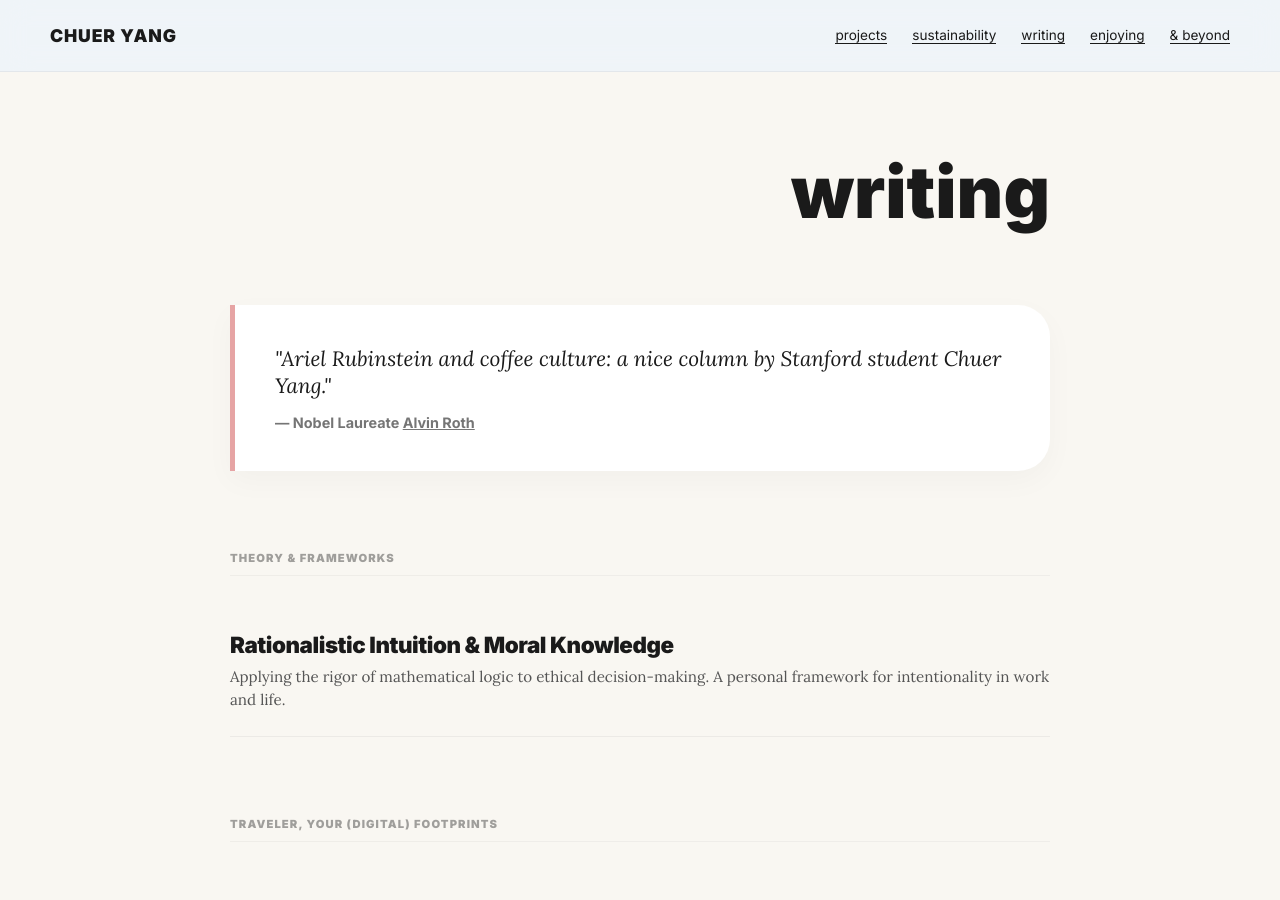
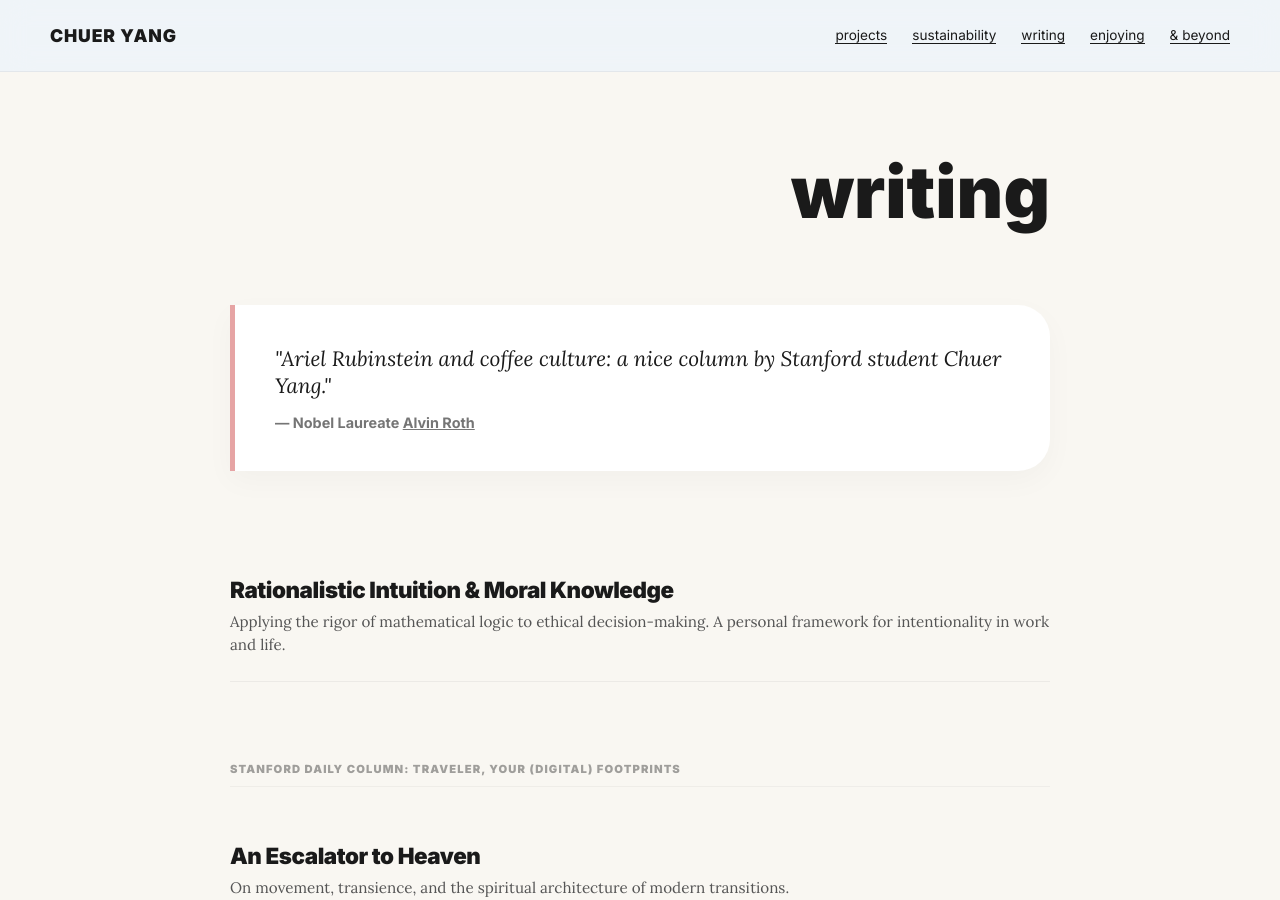
Before and after one commit to chuery/chuer, a Jekyll site: the page writing.html, which Jekyll copies as it is, in a window 1280 px wide and 900 px high. Built offline with Jekyll 4.4.1, drawn with Linux system fonts in a browser that asks for light colours.

Commit message:
formatting

```diff
--- a/writing.html
+++ b/writing.html
@@ -114,7 +114,6 @@
         </div>
     </div>
 
-    <span class="section-label">Theory & Frameworks</span>
     <div class="article-list">
         <a href="https://docs.google.com/document/d/e/2PACX-1vQ6wG_IbWaraxD78ptymF9yRNM7nH4Snn4ngiM_i3mKlgmPBlj2ZoF29vsdzDBXEinR2bJfmzyt8Y34/pub" class="article-item" target="_blank">
             <h3>Rationalistic Intuition & Moral Knowledge</h3>
@@ -122,7 +121,7 @@
         </a>
     </div>
 
-    <span class="section-label">Traveler, Your (Digital) Footprints</span>
+    <span class="section-label">Stanford Daily Column: Traveler, Your (Digital) Footprints</span>
     <div class="article-list">
         <a href="https://stanforddaily.com/2025/05/29/traveler-your-digital-footprints-an-escalator-to-heaven/" class="article-item" target="_blank">
             <h3>An Escalator to Heaven</h3>
```
